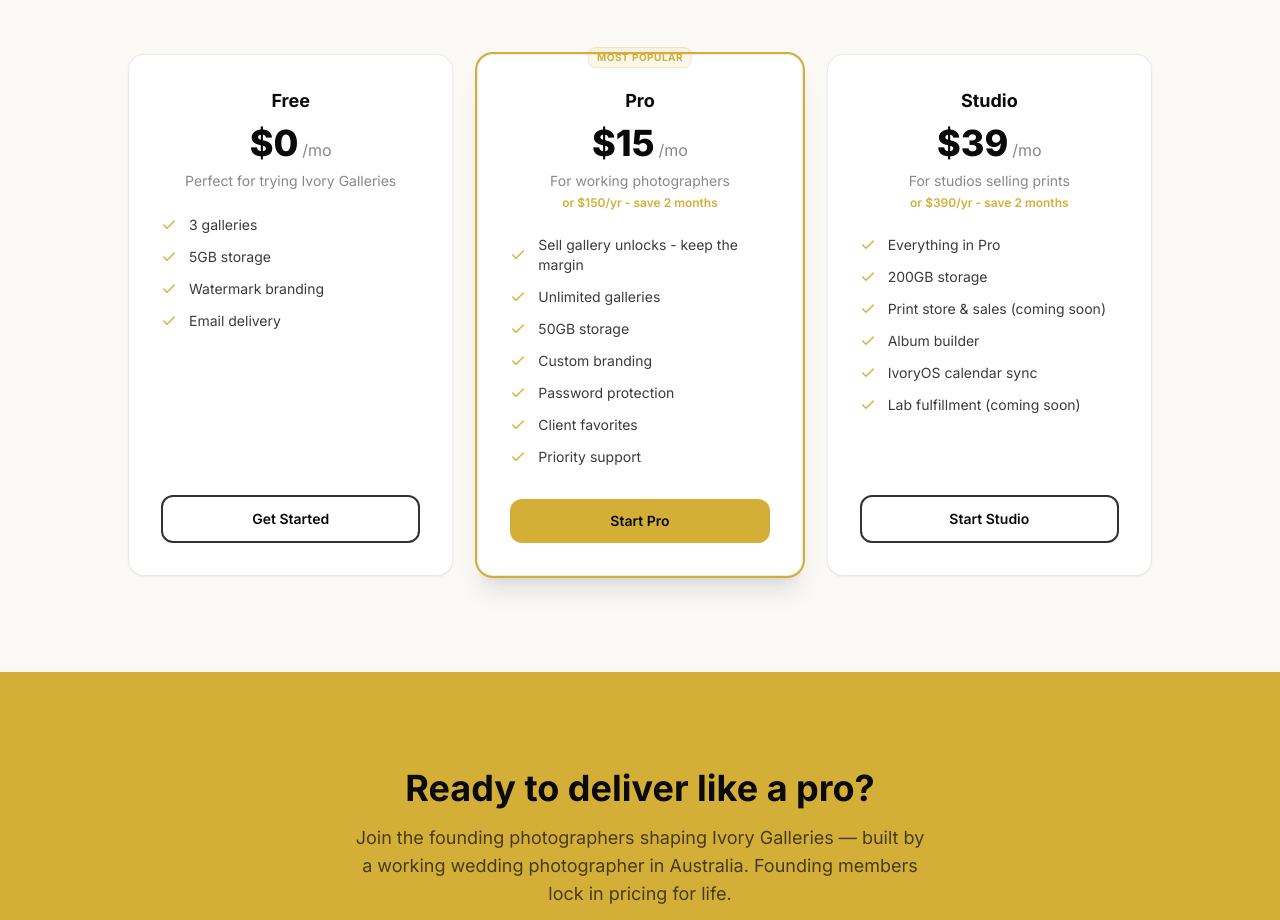
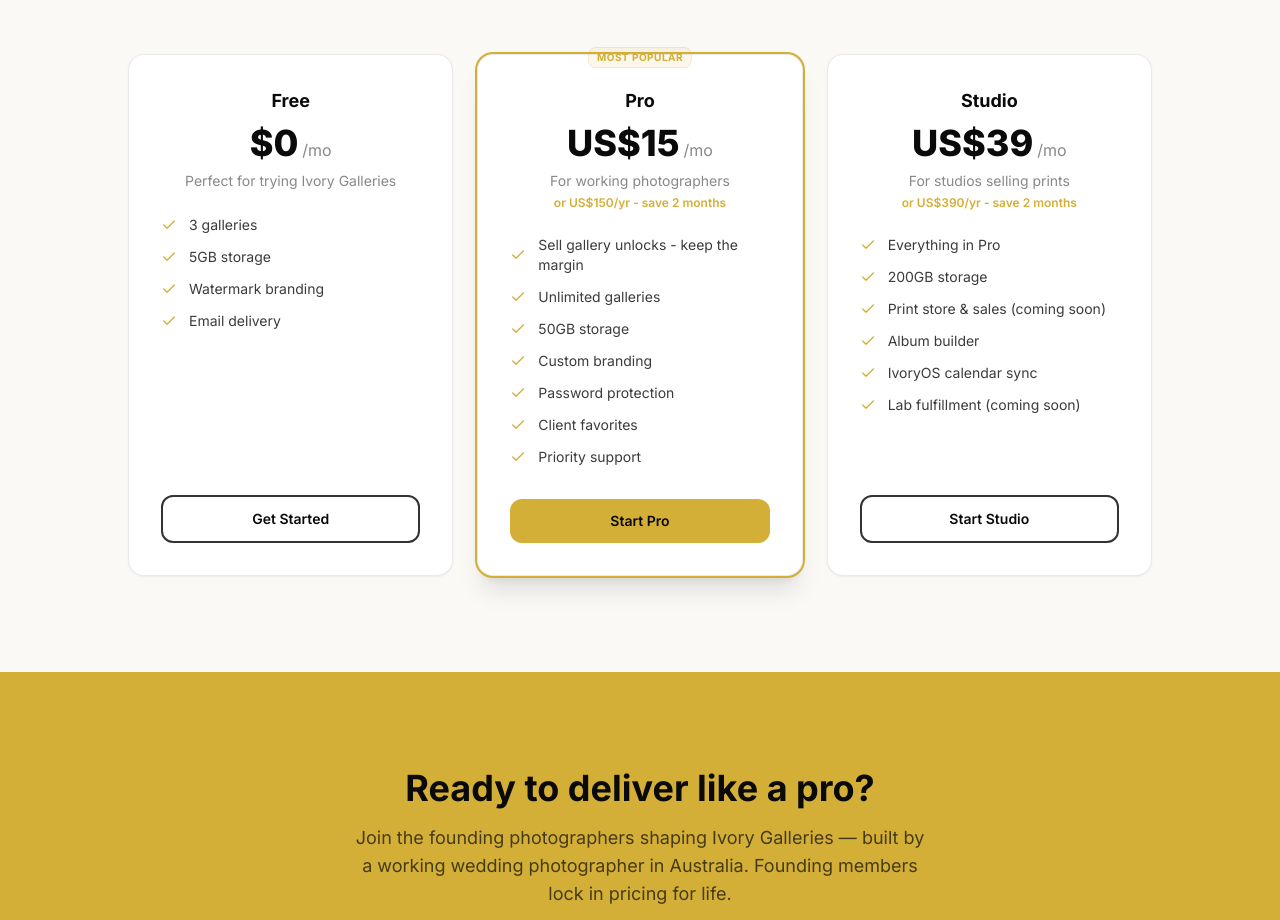
Before and after one commit to wispersofthepastprints-prog/ivory-galleries, a Next.js app: page / in a window 1280 px wide. Shown: the part 2380-3300 px from the top of the page. Built offline with nearby package versions, Linux system fonts and the light colour scheme; no server answers.

Commit message:
Multi-currency billing: USD price IDs, IP-based currency selection, currency-aware pricing labels; unlock prices labeled AUD

```diff
--- a/src/components/paywall/PricingTable.tsx
+++ b/src/components/paywall/PricingTable.tsx
@@ -3,12 +3,13 @@
 import { Button } from '@/src/components/ui/Button'
 import { Card } from '@/src/components/ui/Card'
 import { Badge } from '@/src/components/ui/Badge'
+import { useCurrency } from '@/src/hooks/useCurrency'
 import { Check } from 'lucide-react'
 
 const plans = [
   {
     name: 'Free',
-    price: '$0',
+    price: { aud: '$0', usd: '$0' },
     period: '/mo',
     yearly: null,
     description: 'Perfect for trying Ivory Galleries',
@@ -19,9 +20,9 @@
   },
   {
     name: 'Pro',
-    price: '$15',
+    price: { aud: 'A$15', usd: 'US$15' },
     period: '/mo',
-    yearly: 'or $150/yr - save 2 months',
+    yearly: { aud: 'or A$150/yr - save 2 months', usd: 'or US$150/yr - save 2 months' },
     description: 'For working photographers',
     features: [
       'Sell gallery unlocks - keep the margin',
@@ -38,9 +39,9 @@
   },
   {
     name: 'Studio',
-    price: '$39',
+    price: { aud: 'A$39', usd: 'US$39' },
     period: '/mo',
-    yearly: 'or $390/yr - save 2 months',
+    yearly: { aud: 'or A$390/yr - save 2 months', usd: 'or US$390/yr - save 2 months' },
     description: 'For studios selling prints',
     features: [
       'Everything in Pro',
@@ -57,6 +58,8 @@
 ]
 
 export function PricingTable() {
+  const currency = useCurrency()
+
   return (
     <div className="grid md:grid-cols-3 gap-6 max-w-5xl mx-auto">
       {plans.map(plan => (
@@ -74,12 +77,12 @@
           <div className="text-center mb-6">
             <h3 className="text-lg font-bold text-obsidian">{plan.name}</h3>
             <div className="flex items-baseline justify-center gap-1 mt-2">
-              <span className="text-4xl font-extrabold text-obsidian">{plan.price}</span>
+              <span className="text-4xl font-extrabold text-obsidian">{plan.price[currency]}</span>
               <span className="text-fog">{plan.period}</span>
             </div>
             <p className="text-sm text-fog mt-2">{plan.description}</p>
             {plan.yearly && (
-              <p className="text-xs font-semibold text-gold mt-1">{plan.yearly}</p>
+              <p className="text-xs font-semibold text-gold mt-1">{plan.yearly[currency]}</p>
             )}
           </div>
 
@@ -95,7 +98,7 @@
           <Button
             variant={plan.popular ? 'primary' : 'outline'}
             className="w-full"
-            onClick={() => (window.location.href = plan.href)}
+            onClick={() => (window.location.href = `${plan.href}${plan.name === 'Free' ? '' : `&currency=${currency}`}`)}
           >
             {plan.cta}
           </Button>
```
